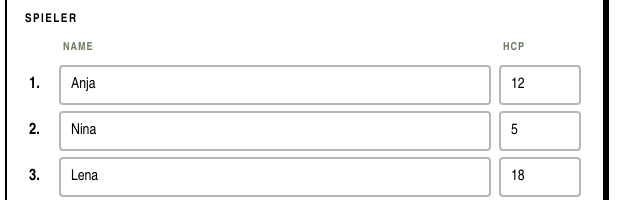
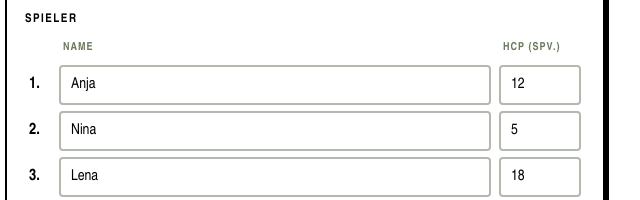
Before and after one commit to scorepal92/scorepal-kartenhaus, a plain HTML site: page index.html in a window 1280 px wide. Shown: the part 471-671 px from the top of the page, 335-975 px from the left. Drawn offline with Linux system fonts and the light colour scheme.

Commit message:
Rename HCP header to HCP (Spv.)

```diff
--- a/index.html
+++ b/index.html
@@ -923,7 +923,7 @@
           <tr>
             <th></th>
             <th>Name</th>
-            <th>HCP</th>
+            <th>HCP (Spv.)</th>
           </tr>
         </thead>
         <tbody id="playerRows"></tbody>
```
